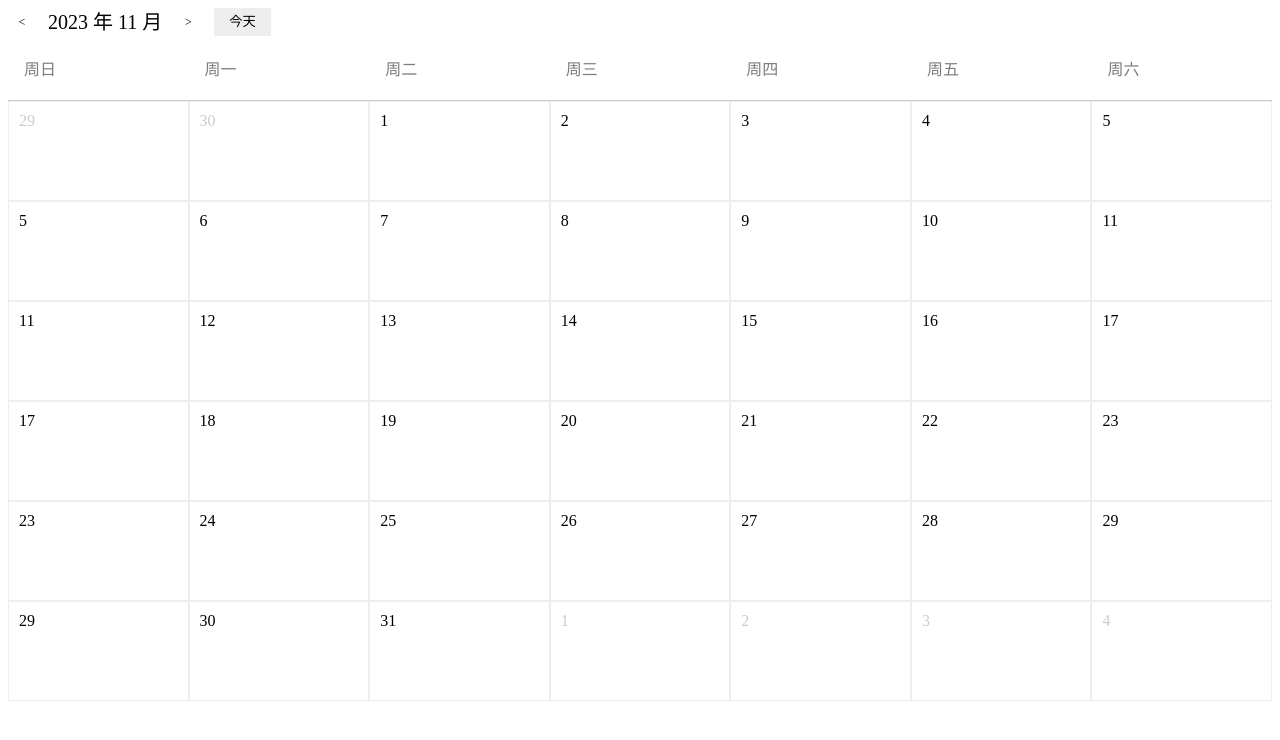
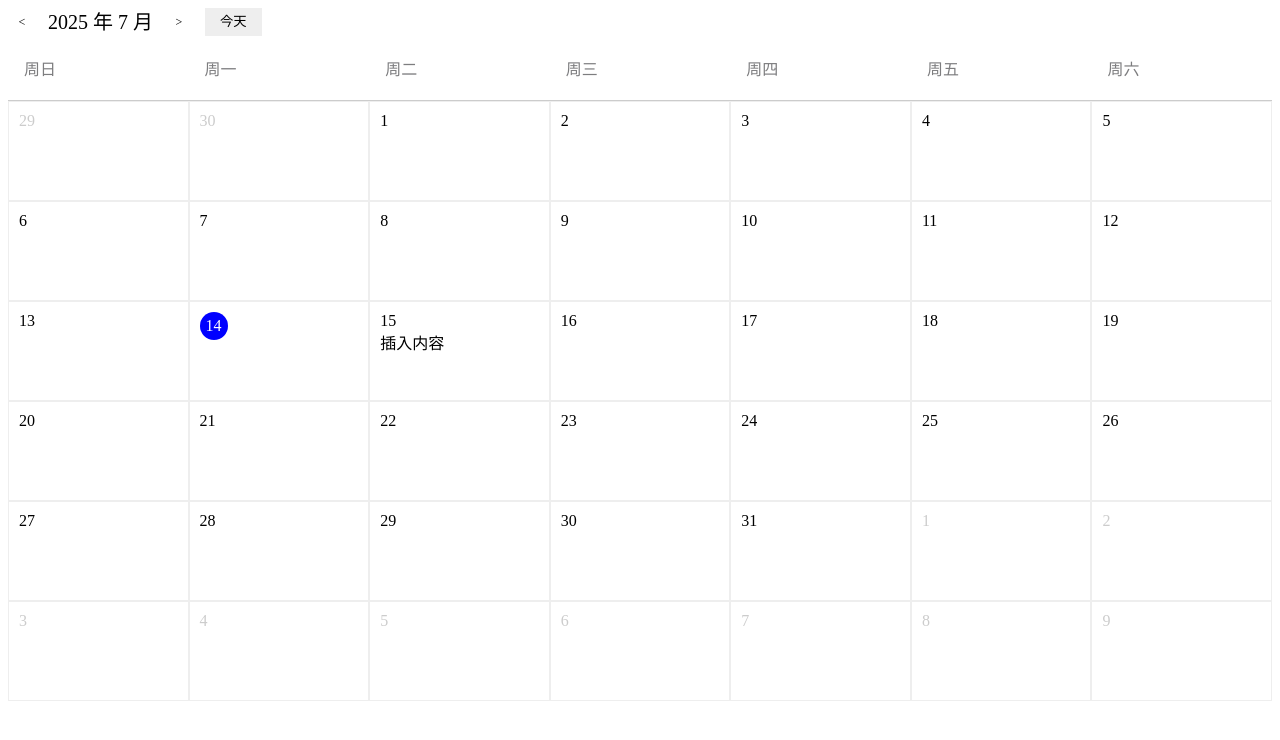
Before and after one commit to GGGuYu/react-component, a React (Vite) app: page / in a window 1280 px wide. Shown: the top 740 px of the page. Built offline with nearby package versions, Linux system fonts and the light colour scheme.

Commit message:
完成日历组件

```diff
--- a/package.json
+++ b/package.json
@@ -11,6 +11,7 @@
   },
   "dependencies": {
     "ahooks": "^3.9.0",
+    "classnames": "^2.5.1",
     "dayjs": "^1.11.13",
     "react": "^19.1.0",
     "react-dom": "^19.1.0",
--- a/src/CalendarTest.tsx
+++ b/src/CalendarTest.tsx
@@ -5,7 +5,28 @@ function CalendarTest() {
     const defaultValue = dayjs(new Date())
     return (
         <>
-            <Calendar value={defaultValue}/>
+            {/* 自定义单元格渲染 */}
+            {/* <Calendar className={'aaa'} style={{backgroundColor:'white'}}
+            value={defaultValue}
+            dateRender={(itemDate) => {
+                    console.log('成功自定义')
+                    return <div>
+                    <p style={{background: 'yellowgreen', height: '50px'}}>{itemDate.format('YYYY/MM/DD')}</p>
+                    </div>
+                }}
+            /> */}
+            {/* 自定义Inner一些内容 */}
+            <Calendar className={'aaa'} style={{backgroundColor:'white'}}
+            value={defaultValue}
+            dateInnerContent={(itemDate) => {
+                let res = <div></div>
+                if(itemDate.date() === 15) {
+                        res = <div>插入内容</div>
+                    }
+                return res;
+            }} //插入什么内容在数字下面 , 在15号下面插入
+            onChange={(date) => console.log(`回调触发了:${date}`)}
+            />
         </>
     )
 }
--- a/src/component/Carlendar/Calendar.tsx
+++ b/src/component/Carlendar/Calendar.tsx
@@ -1,23 +1,65 @@
 import type { Dayjs } from 'dayjs';
+import dayjs from 'dayjs';
 import './index.scss'
 import { MonthCalendar } from './MonthCalendar';
 import Header from './Header';
+import { useState, type CSSProperties, type ReactNode } from 'react';
+import cs from 'classnames'
 
 interface CalendarProps {
-    value:Dayjs,
+    value: Dayjs;
+    style?: CSSProperties; //自定义样式
+    className?: string | string[]; //自定义样式
+    // 定制日期显示，会完全覆盖日期单元格
+    dateRender?: (currentDate: Dayjs) => ReactNode;
+    // 定制日期单元格，内容会被添加到单元格内，只在全屏日历模式下生效。
+    dateInnerContent?: (currentDate: Dayjs) => ReactNode;
+    // 国际化相关
+    locale?: string;
+    onChange?: (date: Dayjs) => void;
 }
+
 
 //设计 ： 大组件里面是两个小组件组成的，分别是上面的Header和下面的整个月份的信息MonthCalendar
 function Calendar(props:CalendarProps) {
     const {
-        value
+        value,
+        style,
+        className,
+        dateRender,
+        dateInnerContent,
+        onChange,
     } = props;
 
+    const [curValue , setCurValue] = useState<Dayjs>(value);
+
+    const selectHandler = (selectedDate:Dayjs) => {
+        setCurValue(selectedDate);
+        onChange?.(selectedDate);
+    }
+
+    const prevMonthHandler = () => {
+        setCurValue((curValue) => curValue.subtract(1 , 'month'));
+        onChange?.(curValue);
+    }
+
+    const nextMonthHandler = () => {
+        setCurValue((curValue) => curValue.add(1 , 'month'));
+        onChange?.(curValue);
+    }
+
+    const todayHandler = () => {
+        setCurValue(dayjs(new Date()));
+        onChange?.(curValue);
+    }
+
+    //这个是用来处理传入className的,classname的数组可以避免手动拼接产生错误
+    const classNames = cs("calendar", className);
 
     return (
-        <div className="calendar">
-            <Header />
-            <MonthCalendar value={value}/>
+        <div className={classNames} style={style}>
+            <Header value={curValue} todayHandler={todayHandler} prevMonthHandler={prevMonthHandler} nextMonthHandler={nextMonthHandler}/>
+            <MonthCalendar selectHandler={selectHandler} value={curValue} dateRender={dateRender} dateInnerContent={dateInnerContent}/>
         </div>
     )
 }
--- a/src/component/Carlendar/Header.tsx
+++ b/src/component/Carlendar/Header.tsx
@@ -1,14 +1,31 @@
-function Header() {
+import type { Dayjs } from "dayjs";
+
+interface HeaderProps {
+    value:Dayjs,
+    prevMonthHandler:() => void,
+    nextMonthHandler:() => void,
+    todayHandler:() => void,
+}
+
+function Header(props:HeaderProps) {
+
+    const {
+        value:date,
+        prevMonthHandler,
+        nextMonthHandler,
+        todayHandler,
+    } = props;
+
     return <div className="calendar-header">
         <div className="calendar-header-left">
             {/* 上一个月的箭头 */}
-            <div className="calendar-header-icon">&lt;</div>
+            <div onClick={() => prevMonthHandler()} className="calendar-header-icon">&lt;</div>
             {/* 当前月份 */}
-            <div className="calendar-header-value">2023 年 11 月</div>
+            <div className="calendar-header-value">{date.year()} 年 {date.month() + 1} 月</div>
             {/* 下一个月的箭头 */}
-            <div className="calendar-header-icon">&gt;</div>
+            <div onClick={() => nextMonthHandler()} className="calendar-header-icon">&gt;</div>
             {/* 跳转到今天 */}
-            <button className="calendar-header-btn">今天</button>
+            <button onClick={() => todayHandler()} className="calendar-header-btn">今天</button>
         </div>
     </div>
 }
--- a/src/component/Carlendar/MonthCalendar.tsx
+++ b/src/component/Carlendar/MonthCalendar.tsx
@@ -1,29 +1,53 @@
+import type { Dayjs } from "dayjs";
 import type { CalendarProps } from "./Calendar";
 import type { InfoOfDate } from "./dateUtill";
 import { getAllDays } from "./dateUtill";
+import cs from 'classnames';
 
 interface MonthCalendarPorps extends CalendarProps {
-
+    selectHandler: (date: Dayjs) => void //传进来一个点击事件，然后点击的时候我改变date就行了
 }
 
 //有了数据以后就要渲染，渲染函数，返回6*7个div
-const renderDays = (days:Array<InfoOfDate>) => {
+const renderDays = (days:Array<InfoOfDate> ,
+    date:Dayjs, //当前选择的日期，来确定哪个被选中
+    selectHandler:MonthCalendarPorps['selectHandler'],
+    dateRender?:MonthCalendarPorps['dateRender'] , //显示的内容自定义
+    dateInnerContent?:MonthCalendarPorps['dateInnerContent'], //显示的单元格额外内容
+) => {
+
     //一行一行的div代码
     const rows = []; //注意：每7个是一行
     //挨个处理成div放rows里面
     for(let i = 0;i < 6;i++){
         const row = [];//当前这一行有七个日期小格子
         for(let j = 0;j < 7;j++){
-            const item = days[i*6+j];
+            const item = days[i*7+j];
             //每个小cell装进这一行
             row.push(
-                <div className={"calendar-month-body-cell " + (item.isCurrentMonth ? 'calendar-month-body-cell-current' : '')}>
-                    {item.date.date()}
+                <div onClick={() => selectHandler?.(item.date) } key={`${i}and${j}`} className={"calendar-month-body-cell " + (item.isCurrentMonth ? 'calendar-month-body-cell-current' : '')}>
+                    {/* 这里每一个cell正常我只显示数字与用户要插入的内容就可以了 */}
+                    {/* 但是如果它自定义了要如何显示每一个date的内容，我就把date给他的函数让他自己写 */}
+                    {
+                        dateRender ? dateRender(item.date) : (
+                        <div className="calendar-month-body-cell-date">
+                            <div className={
+                                cs("calendar-month-body-cell-date-value" ,
+                                    date.format('YYYY-MM-DD') === item.date.format('YYYY-MM-DD') ? 'calendar-month-body-cell-date-selected' : '')
+                                }>
+                                {item.date.date()}
+                            </div>
+                            <div className="calendar-month-body-cell-date-content">
+                                {dateInnerContent?.(item.date)}
+                            </div>
+                        </div>
+                        )
+                    }
                 </div>
             )
         }
         //每一行套一个样式，因为里面要flex,然后再装进rows里面，其实分rows也行的
-        rows.push(<div className="calendar-month-body-row">{row}</div>);
+        rows.push(<div key={i} className="calendar-month-body-row">{row}</div>);
     }
     return rows;
 }
@@ -31,7 +55,10 @@ const renderDays = (days:Array<InfoOfDate>) => {
 //MonthCalendar的实现
 export function MonthCalendar(props:MonthCalendarPorps) {
     const {
-        value:date
+        value:date,
+        dateRender,
+        dateInnerContent,
+        selectHandler,
     } = props;
 
     //基于当前Date.获取渲染需要的信息，这个月有多少天，第一天是星期几,这些都隐藏了
@@ -56,7 +83,7 @@ export function MonthCalendar(props:MonthCalendarPorps) {
                 }
             </div>
             <div className="calendar-month-body">
-                {renderDays(res)}
+                {renderDays(res ,date,selectHandler, dateRender , dateInnerContent)}
             </div>
         </div>
 
--- a/src/component/Carlendar/index.scss
+++ b/src/component/Carlendar/index.scss
@@ -82,11 +82,25 @@
         &-cell {
             flex: 1;
             border: 1px solid #eee;
-            padding: 10px;
+            // padding: 10px;
             box-sizing: border-box;
             color: #ccc;
+            overflow: hidden; //超过隐藏
             &-current {
                 color: #000;
+            }
+            &-date{
+                padding: 10px;
+                &-selected {
+                    background: blue;
+                    width: 28px;
+                    height: 28px;
+                    line-height: 28px;
+                    text-align: center;
+                    color: #fff;
+                    border-radius: 50%;
+                    cursor: pointer;
+                }
             }
         }
 
```
Also changed, not shown: 1 other file (tests, documents, lock files or other folders).
